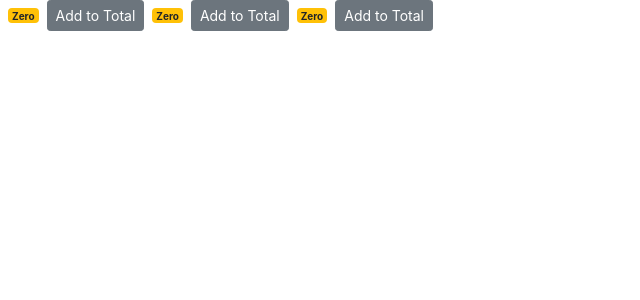
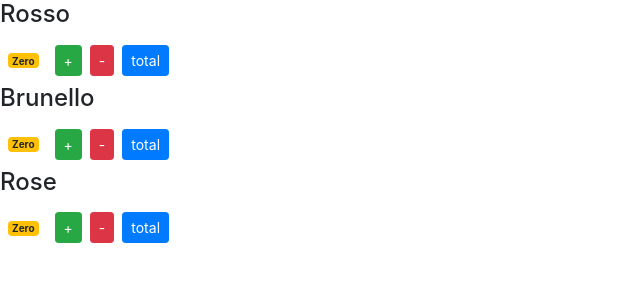
Before and after one commit to jhadev/perfecto-importers, a React (Create React App) app: page / in a window 1280 px wide. Shown: the top 300 px of the page, without its empty margins (0-640 px from the left). Built offline with nearby package versions, Linux system fonts and the light colour scheme.

Commit message:
progress

```diff
--- a/src/components/Counter.jsx
+++ b/src/components/Counter.jsx
@@ -2,39 +2,53 @@ import React, { Component } from "react";
 
 class Counter extends Component {
   state = {
-    count: 0,
-    wines: ["rosso", "brunello", "rose"]
+    value: this.props.value
   };
 
   formatCount = () => {
-    const { count } = this.state;
-    return count === 0 ? "Zero" : count;
+    const { value } = this.state;
+    return value === 0 ? "Zero" : value;
   };
 
   getBadgeClasses = () => {
     let classes = "badge m-2 badge-";
-    classes += this.state.count === 0 ? "warning" : "primary";
+    classes += this.state.value === 0 ? "warning" : "primary";
     return classes;
   };
 
   handleIncrement = () => {
-    this.setState({ count: this.state.count + 1 });
+    this.setState({ value: this.state.value + 1 });
+  };
+
+  handleDecrement = () => {
+    this.setState({ value: this.state.value - 1 });
   };
 
   render() {
-    console.log("props", this.props);
+    console.log(this.props);
     return (
       <React.Fragment>
+        {this.props.children}
         <span style={{ fontSize: 10 }} className={this.getBadgeClasses()}>
           {this.formatCount()}
         </span>
         <button
-          onClick={() => {
-            this.handleIncrement();
-          }}
-          className="btn btn-secondary btn-sm"
+          onClick={() => this.handleIncrement()}
+          className="btn btn-success btn-sm m-2"
         >
-          Add to Total
+          +
+        </button>
+        <button
+          onClick={() => this.handleDecrement()}
+          className="btn btn-danger btn-sm text-center"
+        >
+          -
+        </button>
+        <button
+          onClick={() => this.props.onChange(this.props.id)}
+          className="btn btn-primary btn-sm text-center ml-2"
+        >
+          total
         </button>
         {/*
 
--- a/src/components/Counters.jsx
+++ b/src/components/Counters.jsx
@@ -10,7 +10,7 @@ class Counters extends Component {
     wines: [
       {
         id: 1,
-        name: "",
+        name: "Rosso",
         size: "750mL",
         region: "",
         country: "",
@@ -20,7 +20,7 @@ class Counters extends Component {
       },
       {
         id: 2,
-        name: "",
+        name: "Brunello",
         size: "750mL",
         region: "",
         country: "",
@@ -30,7 +30,7 @@ class Counters extends Component {
       },
       {
         id: 3,
-        name: "",
+        name: "Rose",
         size: "750mL",
         region: "",
         country: "",
@@ -38,7 +38,12 @@ class Counters extends Component {
         casePrice: 160,
         vintage: 2017
       }
-    ]
+    ],
+    totalPrice: 0
+  };
+
+  handleTotal = wineId => {
+    console.log("clicked", wineId);
   };
 
   render() {
@@ -46,15 +51,18 @@ class Counters extends Component {
       <div>
         {this.state.wines.map(wine => (
           <Counter
+            id={wine.id}
             key={wine.id}
             value={wine.value}
             casePrice={wine.casePrice}
-            selected={true}
             name={wine.name}
             size={wine.size}
             region={wine.region}
             country={wine.country}
-          />
+            onChange={this.handleTotal}
+          >
+            <h4>{wine.name}</h4>
+          </Counter>
         ))}
       </div>
     );
```
